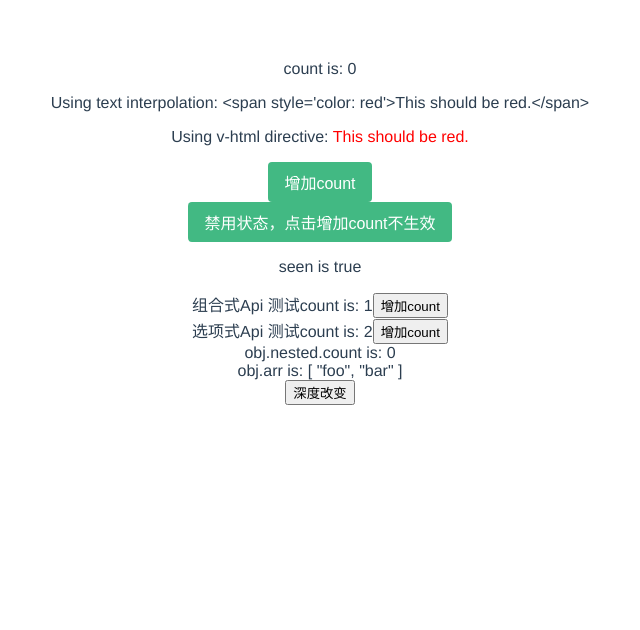
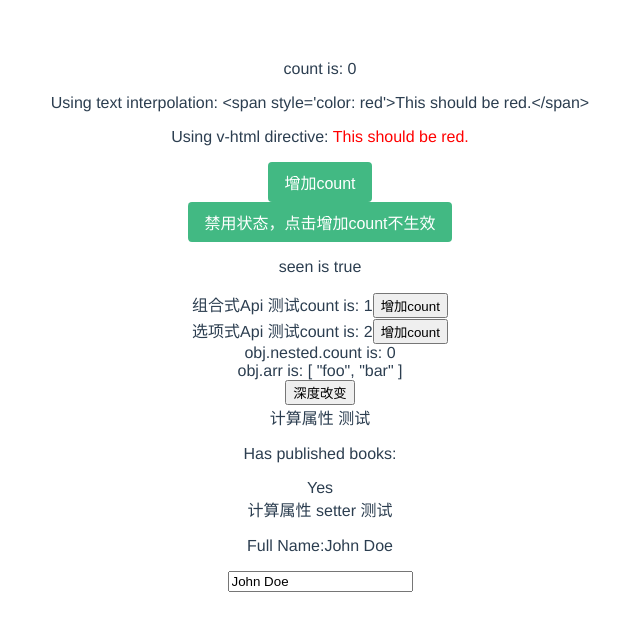
Before and after one commit to humanheima/vue-hello-world, a Vue app: page / in a window 1280 px wide. Shown: the top 630 px of the page, without its empty margins (320-960 px from the left). Built offline with nearby package versions, Linux system fonts and the light colour scheme.

Commit message:
基础:计算属性

```diff
--- a/src/App.vue
+++ b/src/App.vue
@@ -5,6 +5,7 @@
   <div>
     <TestCompositionApi></TestCompositionApi>
     <TestOptionApi></TestOptionApi>
+    <ComputeAttribute></ComputeAttribute>
   </div>
 </template>
 
@@ -15,6 +16,7 @@ import AppCounter from './components/AppCounter.vue'
 
 import TestCompositionApi from './components/TestCompositionApi.vue';
 import TestOptionApi from './components/TestOptionApi.vue';
+import ComputeAttribute from './components/ComputeAttribute.vue';
 
 export default {
   name: 'App',
@@ -23,6 +25,7 @@ export default {
     AppCounter,
     TestCompositionApi,
     TestOptionApi,
+    ComputeAttribute,
   }
 }
 </script>
--- /dev/null
+++ b/src/components/ComputeAttribute.vue
@@ -0,0 +1,61 @@
+<script>
+
+export default {
+
+    // 不在data中声明的属性，不会被响应式
+    data() {
+        return {
+            author: {
+                name: 'John Doe',
+                books: [
+                    'Vue 2 - Advanced Guide',
+                    'Vue 3 - Basic Guide',
+                    'Vue 4 - The Mystery'
+                ]
+            },
+
+            firstName: 'John',
+            lastName: 'Doe'
+        }
+    },
+
+    computed: {
+        // 计算属性值会基于其响应式依赖被缓存。一个计算属性仅会在其响应式依赖更新时才重新计算。
+        // 方法调用总是会在重渲染发生时再次执行函数。
+        // 一个计算属性的 getter
+        publishedBooksMessage() {
+            // `this` 指向当前组件实例
+            return this.author.books.length > 0 ? 'Yes' : 'No'
+        },
+
+        //计算属性默认是只读的。当你尝试修改一个计算属性时，你会收到一个运行时警告。
+        //只在某些特殊场景中你可能才需要用到“可写”的属性，
+        //你可以通过同时提供 getter 和 setter 来创建：
+        fullName: {
+            // getter
+            get() {
+                return this.firstName + ' ' + this.lastName
+            },
+            // setter
+            set(newValue) {
+                var names = newValue.split(' ')
+                this.firstName = names[0]
+                this.lastName = names[names.length - 1]
+            }
+        }
+    }
+}
+</script>
+
+<template>
+    <div>
+        <span>计算属性 测试</span>
+        <p>Has published books:</p>
+        <span>{{ publishedBooksMessage }}</span>
+    </div>
+    <div>
+        <span>计算属性 setter 测试</span>
+        <p>Full Name:{{fullName}}</p>
+        <input v-model="fullName">
+    </div>
+</template>
```
